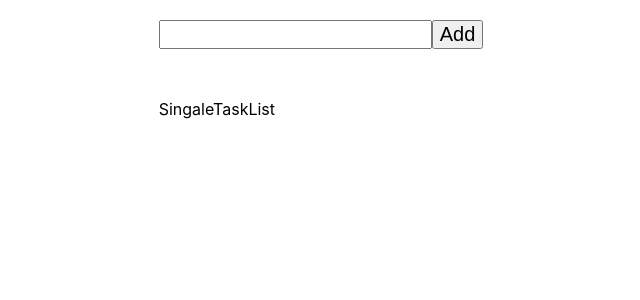
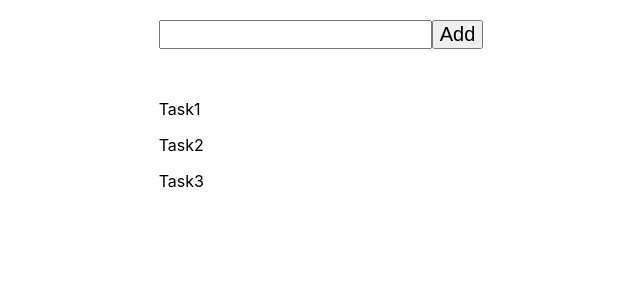
Before and after one commit to dineshabey/react-class-state, a React (Create React App) app: page / in a window 1280 px wide. Shown: the top 300 px of the page, without its empty margins (319-959 px from the left). Built offline with nearby package versions, Linux system fonts and the light colour scheme.

Commit message:
add task list using props

```diff
--- a/src/components/taskList/SingaleTaskList.js
+++ b/src/components/taskList/SingaleTaskList.js
@@ -2,8 +2,13 @@ import React, { Component } from 'react'
 
 export default class SingaleTaskList extends Component {
   render() {
+    const {title} = this.props;
     return (
-      <div>SingaleTaskList</div>
+      <div>
+        <p>
+          {title}
+        </p>
+      </div>
     )
   }
 }
--- a/src/layouts/homeLayouts/TaskList.js
+++ b/src/layouts/homeLayouts/TaskList.js
@@ -7,7 +7,11 @@ export default class TaskList extends Component {
         console.log(taskListData)
         return (
             <div>
-                <SingaleTaskList />
+
+                {taskListData.map((val, key) => {
+                    return (<SingaleTaskList key={key} title={val} />)
+                })}
+
             </div>
         )
     }
```
